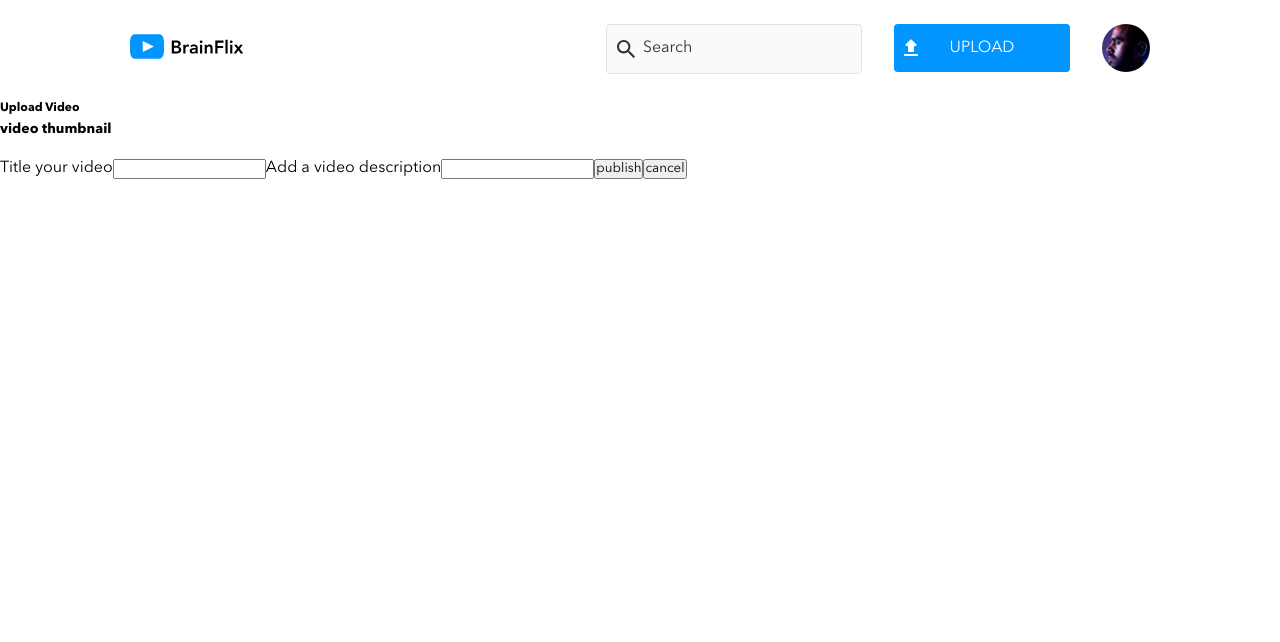
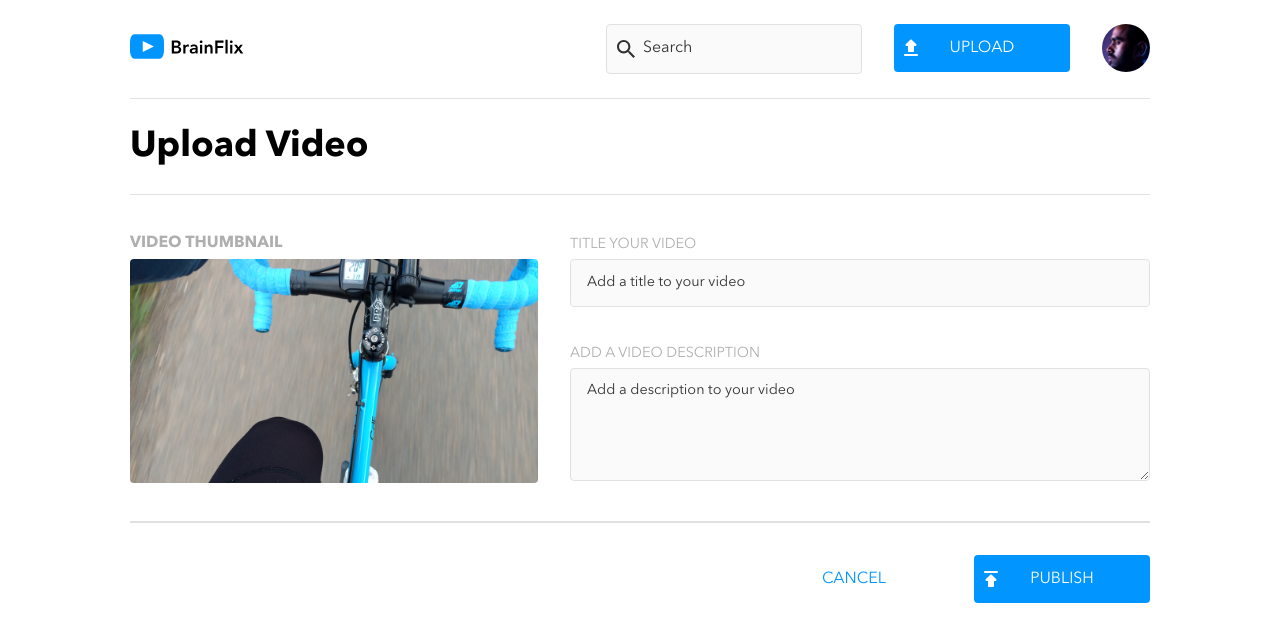
Before and after one commit to mandeepharsh/Harsh-arora-brainflix, a React (Create React App) app: page /upload in a window 1280 px wide. Shown: the top 642 px of the page. Built offline with nearby package versions, Linux system fonts and the light colour scheme.

Commit message:
style upload video page

```diff
--- a/src/pages/VideoUploadPage/VideoUploadPage.js
+++ b/src/pages/VideoUploadPage/VideoUploadPage.js
@@ -1,26 +1,34 @@
+import "./VideoUploadPage.scss"
+import thumbnail from "../../assets/Images/Upload-video-preview.jpg"
+
 
 
 const VideoUploadPage = () => {
   return (
     <>
-      <div>
-        <h2>Upload Video</h2>
-        <div>
-            <h3>video thumbnail</h3>
-            <img/>
+      <div className="upload">
+        <h1 className="upload__title">Upload Video</h1>
+        <div className="upload__main">
+        <div className="upload__image-container">
+            <h3 className="upload__image-title">video thumbnail</h3>
+            <img src={thumbnail} className="upload__image" alt="upload thumbnail"/>
         </div>
-        <form>
-            <label>
+        <form className="upload__form">
+            <label className="upload__label">
                  Title your video
-                <input/>
+                <input placeholder="Add a title to your video" className="upload__input"/>
             </label>
-            <label>
+            <label className="upload__label upload__label--divider">
                  Add a video description
-                <input/>
+                <textarea placeholder="Add a description to your video" className="upload__input upload__input--area"/>
             </label>
-            <button>publish</button>
-            <button>cancel</button>
+
         </form>
+        </div>
+        <div className="upload__button-container">
+            <button className="upload__cancel-btn">cancel</button>
+            <button  className="upload__publish-btn">publish</button>
+            </div>
       </div>
     </>
   )
--- a/src/pages/VideoUploadPage/VideoUploadPage.scss
+++ b/src/pages/VideoUploadPage/VideoUploadPage.scss
@@ -0,0 +1,138 @@
+@use '../../styles/partials/mixins' as *;
+@use "../../styles/partials/variables" as *;
+
+.upload{
+    border-top: 1px solid $dividerLineColor ;
+    padding: 0 1rem;
+    @include tablet{
+        padding: 0 2.25rem;
+    }
+    @include desktop{
+        @include desktop-layout
+    }
+
+    &__title{
+        padding : 1.6rem 0;
+        border-bottom: .100rem solid $dividerLineColor;
+    }
+
+    &__main{
+        @include tablet{
+            border-bottom: .125rem solid $dividerLineColor;
+
+        }
+        @include desktop{
+            display: flex;
+            gap: 2rem;
+            padding-bottom: 2rem;
+        }
+    }
+
+    &__image-container{
+        @include tablet{
+            margin-top: 2rem;
+        }
+    }
+
+
+    &__image-title{
+        color: $secondaryTextColor;
+        text-transform: uppercase;
+        font-size: 0.9rem;
+        line-height: 2rem;
+        @include tablet{
+            font-size: 1rem;
+        }
+    }
+    &__image{
+       width: 100%;
+       border-radius: .25rem;
+
+       @include tablet{
+        height: 16rem;
+        width: 26.5rem;
+       }
+       @include desktop{
+        height: 14rem;
+        width: 25.5rem;
+       }
+    }
+
+    &__form{
+       display: flex;
+       flex-direction: column;
+       margin: 0.9rem 0;
+       gap: 1rem;
+      @include tablet{
+            padding-bottom: 2rem;
+      }
+      @include desktop{
+        flex: auto;
+        height: 14rem;
+        align-self: center;
+        margin: 1rem 0;
+        gap: 2rem;
+      }
+    }
+
+
+    &__label{
+        font-size: 0.9rem;
+       display: flex;
+       flex-direction: column;
+       color: $secondaryTextColor;
+       line-height: 1.8rem;
+       text-transform: uppercase;
+
+    }
+
+
+    &__input{
+        height: 3rem;
+        background-color: $formFieldColor;
+        border: 1px solid $dividerLineColor;
+        border-radius: .25rem;
+        font-size: 0.9rem;
+
+      &::placeholder{
+        padding: 0 1rem;
+        color: $primaryTextColor;
+
+      }
+
+      &--area{
+        height: 6.25rem;
+        padding-top: 0.8rem;
+        resize: vertical;
+        @include desktop{
+            height: 7.1rem;
+        }
+       }
+    }
+
+
+    &__button-container{
+        display: flex;
+        flex-direction: column-reverse;
+        @include tablet{
+            flex-direction: row;
+            justify-content: end;
+            gap: 2rem;
+            margin-top: 1.2rem
+        }
+        @include desktop{
+            margin-top: 2rem
+        }
+    }
+
+    &__publish-btn{
+        @include button(url("../../assets/Images/Icons/publish.svg"))
+    }
+    &__cancel-btn{
+        @include button(null);
+        background-color: $white;
+        color: $PrimaryCtaColor;
+
+    }
+
+}
```
Also changed, not shown: src/Assets/Images/Upload-video-preview.jpg (added).
